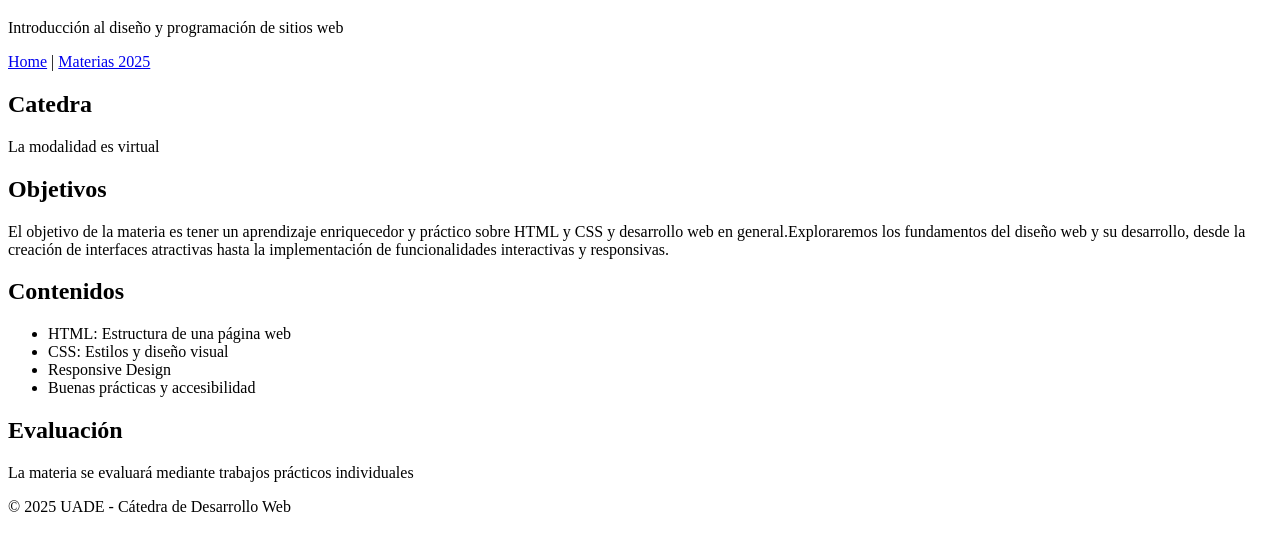
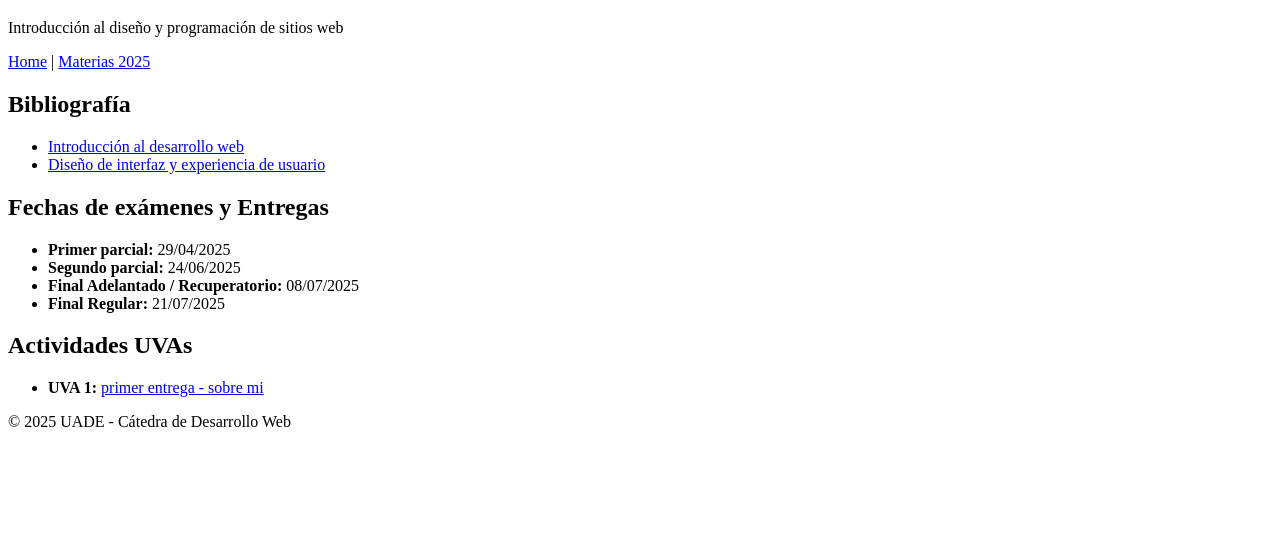
Before and after one commit to mercedesbr/desarrolloweb.io, a plain HTML site: page index.html in a window 1280 px wide. Shown: the part 61-612 px from the top of the page. Drawn offline with Linux system fonts and the light colour scheme.

Commit message:
adding final changes

```diff
--- a/index.html
+++ b/index.html
@@ -15,31 +15,30 @@
     <a href="https://mercedesbr.github.io/dw.uva1.github.io/index.html">Home</a> |
     <a href="https://mercedesbr.github.io/dw.uva1.github.io/materias.html">Materias 2025</a>
   </nav>
+  <main>
+    <section id="bibliografía">
+        <h2>Bibliografía</h2>
+        <ul>
+          <li><a href="https://virtualbsp.uade.edu.ar/d2l/le/content/43347/viewContent/571949/View"> Introducción al desarrollo web </a></li>
+          <li><a href="https://virtualbsp.uade.edu.ar/d2l/le/content/43347/viewContent/571954/View"> Diseño de interfaz y experiencia de usuario </a></li>
 
-  <main>
-    <section id="catedra">
-        <h2>Catedra</h2>
-        <p>La modalidad es virtual </p>
-      </section>
-    <section id="objetivos">
-      <h2>Objetivos</h2>
-      <p>El objetivo de la materia es tener un aprendizaje enriquecedor y práctico sobre HTML y CSS y desarrollo web en general.Exploraremos los fundamentos del diseño web y su desarrollo, desde la creación de interfaces atractivas hasta la implementación de funcionalidades interactivas y responsivas.
-        </p>
+        </ul>
     </section>
 
-    <section id="contenidos">
-      <h2>Contenidos</h2>
+    <section id="fechas">
+      <h2>Fechas de exámenes y Entregas</h2>
       <ul>
-        <li>HTML: Estructura de una página web</li>
-        <li>CSS: Estilos y diseño visual</li>
-        <li>Responsive Design</li>
-        <li>Buenas prácticas y accesibilidad</li>
+        <li><strong>Primer parcial:</strong>  29/04/2025</li>
+        <li><strong>Segundo parcial:</strong> 24/06/2025</li>
+        <li><strong>Final Adelantado / Recuperatorio:</strong>  08/07/2025</li>
+        <li><strong>Final Regular:</strong>  21/07/2025</li>
       </ul>
     </section>
-
-    <section id="evaluacion">
-      <h2>Evaluación</h2>
-      <p>La materia se evaluará mediante trabajos prácticos individuales</p>
+    <section id="actividades">
+      <h2>Actividades UVAs</h2>
+      <ul>
+        <li> <strong>UVA 1:</strong> <a href= "https://mercedesbr.github.io/sobremi.github.io/"> primer entrega - sobre mi</a> </li>
+      </ul>
     </section>
 
   </main>
```
